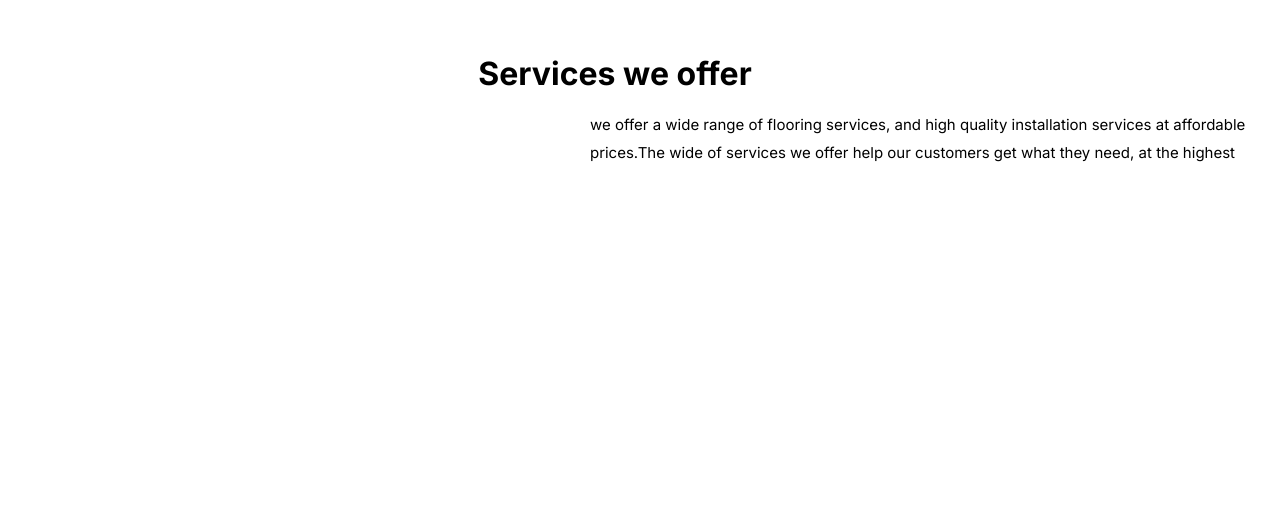
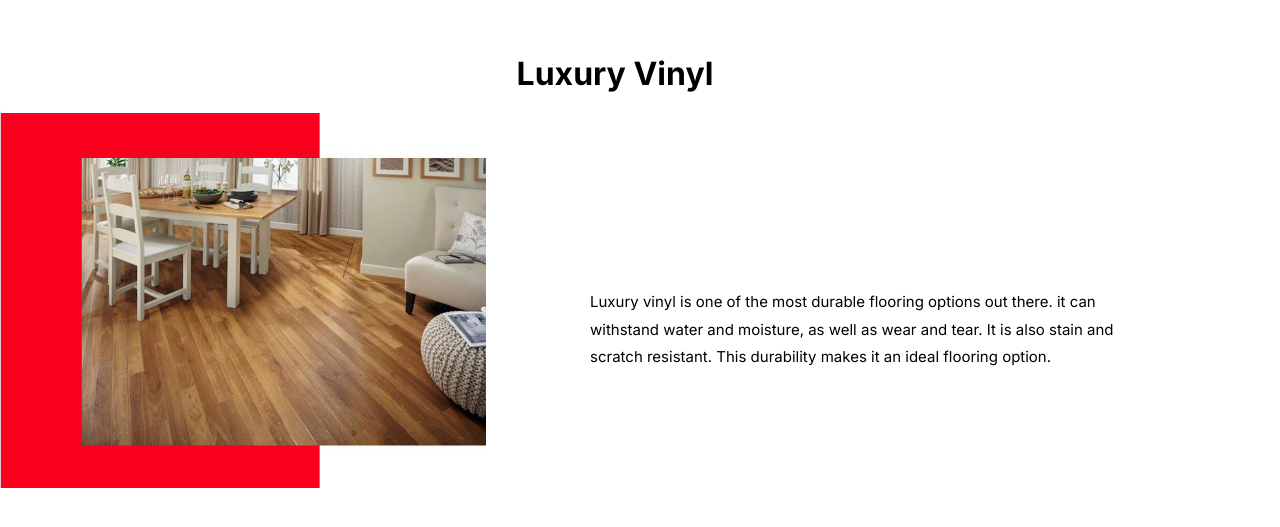
Before and after one commit to LeonChisum/Flooring-company---87-Lux, a Next.js app: page /services in a window 1280 px wide. Shown: the part 527-1054 px from the top of the page. Built offline with nearby package versions, Linux system fonts and the light colour scheme.

Commit message:
added a bottompx in line 424

```diff
--- a/pages/services.js
+++ b/pages/services.js
@@ -23,18 +23,21 @@ const Services = () => {
 
 
 		<div>
-		<div className="services">
+		<div className="lux">
 
-			<h1>Services we offer</h1>
+			<h1>Luxury Vinyl</h1>
+
 		</div>
 			<div>
 			<br></br>
+			<img className="squarepic"src='./square.png' />
 
-			<div className="firstp">
+			<div className="secondp">
 
-			<p>we offer a wide range of flooring services, and high quality installation services at affordable</p>
+			<p>Luxury vinyl is one of the most durable flooring options out there. it can</p>
+			<p>withstand water and moisture, as well as wear and tear. It is also stain and</p>
+			<p>scratch resistant. This durability makes it an ideal flooring option.</p>
 
-			<p>prices.The wide of services we offer help our customers get what they need, at the highest</p>
 			<br></br>
 		</div>
 		</div>
--- a/styles/style.css
+++ b/styles/style.css
@@ -857,15 +857,38 @@ a {
   text-align: inherit;
 }
 
-.firstp .lux {
-  margin-left: 15px;
+.secondp {
+  text-align: inherit;
+  width: 10%;
+  font-size: 15px;
+  margin-left: 590px;
+  font-size: 15px;
+  margin-right: 15px;
+  line-height: 1.7rem;
+  width: 330%;
+  height: 400px;
+  text-align: inherit;
+  display: inline-block;
+  position: relative;
+  bottom: 200px;
 }
 
-.firstp .secondp {
-  margin-right: 40px;
+.lux {
+  display: -webkit-box;
+  display: -ms-flexbox;
+  display: flex;
+  -webkit-box-pack: center;
+      -ms-flex-pack: center;
+          justify-content: center;
+  margin-right: 50px;
+  margin-top: 5%;
 }
 
-.firstp .squarepic {
+.squarepic {
+  /*display: flex;
+    align-items: flex-start;
+  justify-content: flex-start;
+  */
   display: -webkit-box;
   display: -ms-flexbox;
   display: flex;
@@ -878,25 +901,6 @@ a {
 }
 
 .firstp2 {
-  padding: 20px 40px 40px;
-  max-width: 640px;
-  display: -webkit-box;
-  display: -ms-flexbox;
-  display: flex;
-}
-
-.firstp2__image {
-  margin: 20px 30px 0 0;
-  width: 200px;
-  -o-object-fit: contain;
-     object-fit: contain;
-  -ms-flex-item-align: start;
-      align-self: flex-start;
-}
-
-.firstp2__text {
-  -webkit-box-flex: 1;
-      -ms-flex: 1 1 auto;
-          flex: 1 1 auto;
+  float: left;
 }
 /*# sourceMappingURL=style.css.map */
--- a/styles/style.scss
+++ b/styles/style.scss
@@ -403,41 +403,55 @@
 	width:330%;
 	height: 400px;
 	text-align: inherit;
-
-
-  .lux {
-    margin-left: 15px;
-  }
-
-.secondp {
-  margin-right: 40px;
 }
 
 
+
+.secondp {
+  text-align: inherit;
+  width: 10%;
+
+  font-size: 15px;
+  margin-left: 590px;
+  font-size: 15px;
+  margin-right: 15px;
+  line-height: 1.7rem;
+	width:330%;
+	height: 400px;
+  text-align: inherit;
+  display: inline-block;
+  position: relative;
+  bottom: 200px;
+
+
+}
+
+.lux{
+  display: flex;
+	justify-content: center;
+	margin-right: 50px;
+	margin-top: 5%;
+}
+
+
+
+
   .squarepic {
-    display: flex;
+    /*display: flex;
     align-items: flex-start;
-	justify-content: flex-start;
+  justify-content: flex-start;
+  */
+  display: flex;
+  align-items: flex-start;
+  justify-content: flex-start;
 
   }
 
-}
+
 
 
 .firstp2 {
-
-  padding: 20px 40px 40px;
-  max-width: 640px;
-  display: flex;
-  &__image {
-    margin: 20px 30px 0 0;
-    width: 200px;
-    object-fit: contain;
-    align-self: flex-start;
-  }
-  &__text {
-    flex: 1 1 auto;
-  }
+  float: left;
 }
 
 
```
Also changed, not shown: 1 other file (tests, documents, lock files or other folders).
